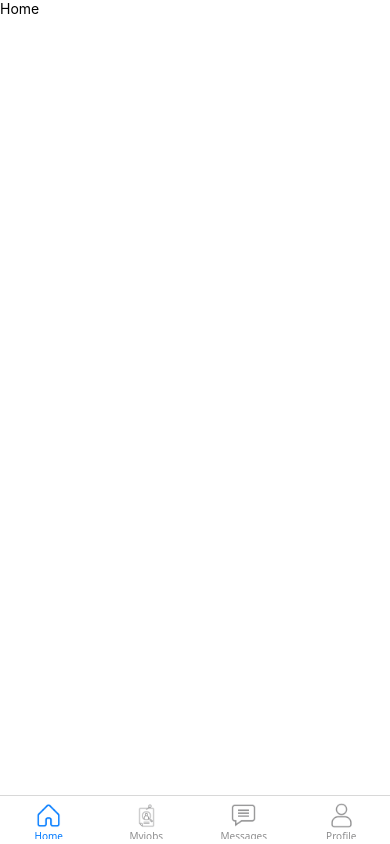
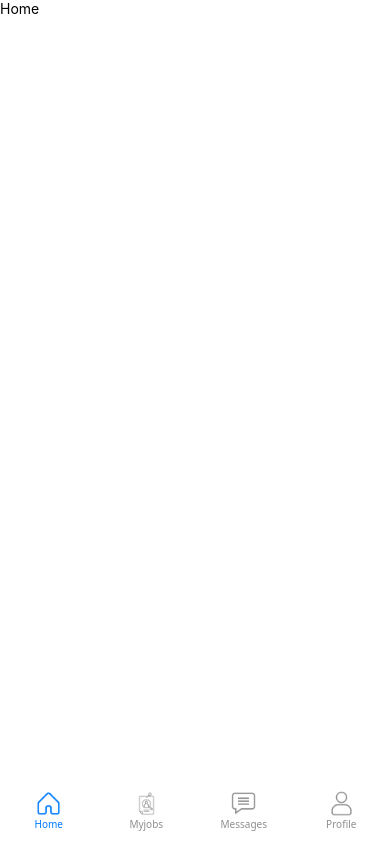
Before and after one commit to Mansoorali121/Inded-UI-React-native-Based-Mobile-App, a React Native app: screen / in a window 390 px wide. Built offline with nearby package versions, Linux system fonts and the light colour scheme.

Commit message:
`Updated Tab.Navigator screen options and image styles`

```diff
--- a/src/navigation/MytabNavigation.js
+++ b/src/navigation/MytabNavigation.js
@@ -12,7 +12,16 @@ const Tab = createBottomTabNavigator();
 const MytabNavigation = () => {
   return (
     <NavigationContainer>
-      <Tab.Navigator>
+      <Tab.Navigator
+        screenOptions={{
+          tabBarStyle: {
+            height: 60,
+            borderTopWidth: 0,
+            elevation: 0,
+            shadowOpacity: 0,
+          },
+        }}
+      >
         <Tab.Screen
           name="Home"
           component={Home}
@@ -21,7 +30,7 @@ const MytabNavigation = () => {
             tabBarIcon: ({ size, color }) => {
               return (
                 <Image
-                  style={{ height: size, width: size, tintColor:color }}
+                  style={{ height: size, width: size, tintColor: color }}
                   source={require('../assets/home.png')}
                 />
               );
@@ -36,7 +45,7 @@ const MytabNavigation = () => {
             tabBarIcon: ({ size, color }) => {
               return (
                 <Image
-                  style={{ height: size, width: size, tintColor:color }}
+                  style={{ height: size, width: size, tintColor: color }}
                   source={require('../assets/job-advertisement.png')}
                 />
               );
@@ -52,7 +61,7 @@ const MytabNavigation = () => {
               return (
                 <Image
                   source={require('../assets/comment.png')}
-                  style={{ height: size, width: size, tintColor:color }}
+                  style={{ height: size, width: size, tintColor: color }}
                 />
               );
             },
@@ -67,7 +76,7 @@ const MytabNavigation = () => {
               return (
                 <Image
                   source={require('../assets/user.png')}
-                  style={{ height: size, width: size , tintColor:color}}
+                  style={{ height: size, width: size, tintColor: color }}
                 />
               );
             },
```
